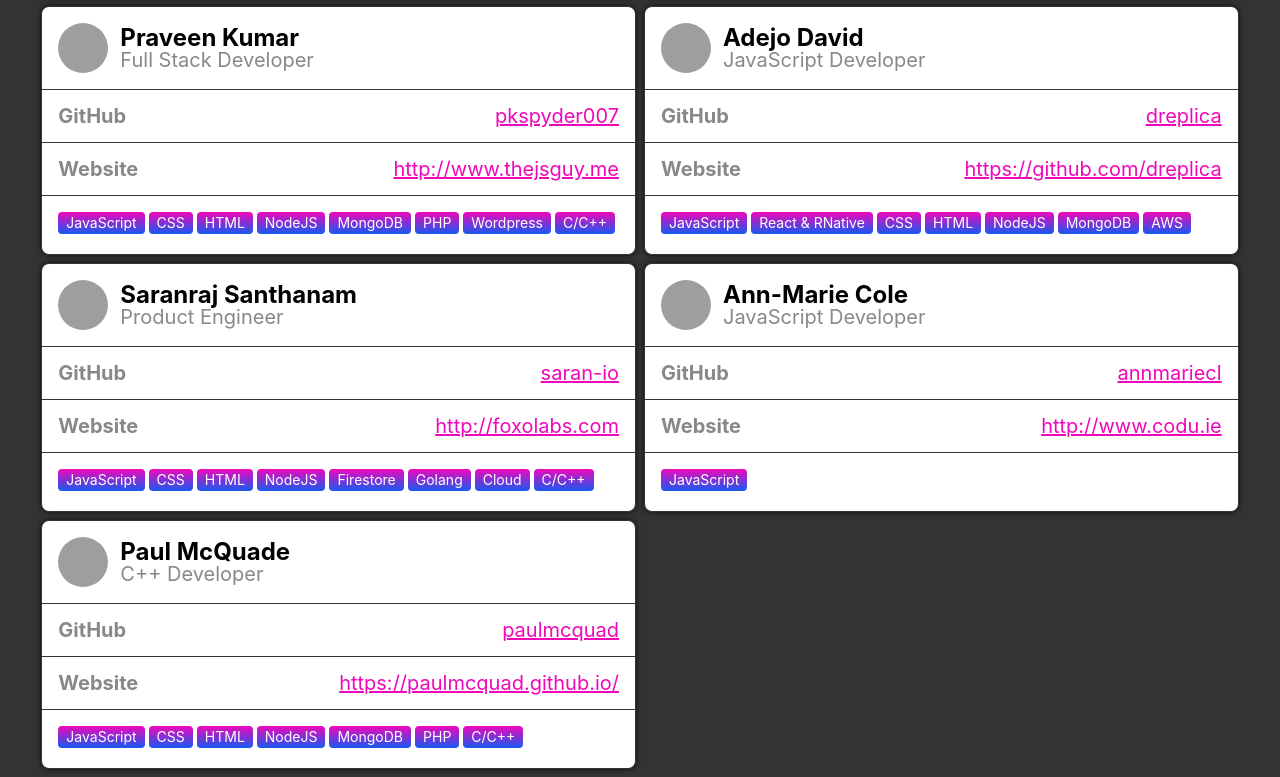
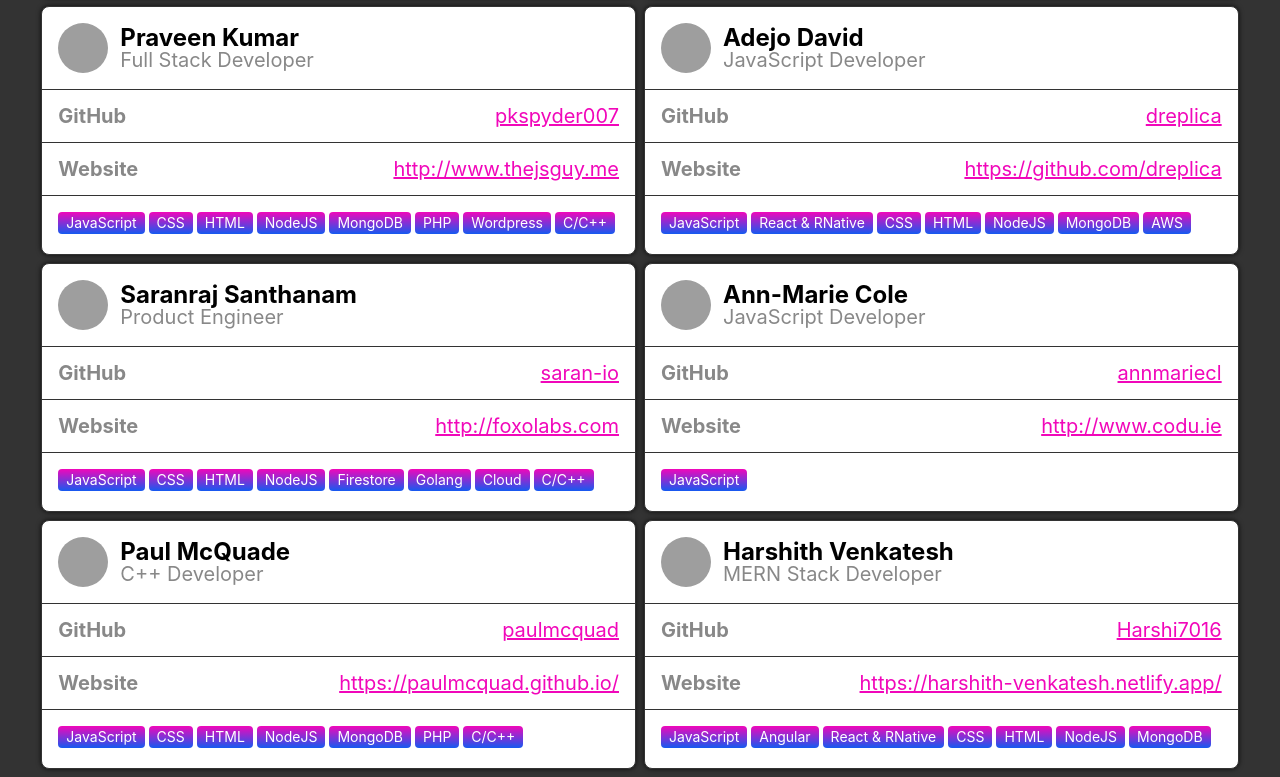
Before and after one commit to codu-code/contributors, a React (Create React App) app: page / in a window 1280 px wide. Shown: the part 347-1124 px from the top of the page. Built offline with nearby package versions, Linux system fonts and the light colour scheme; grey boxes are pictures that could not be loaded.

Commit message:
Update contributors.js

```diff
--- a/src/contributors.js
+++ b/src/contributors.js
@@ -81,5 +81,21 @@ export default [
       username: "paulmcquad",
       website: "https://paulmcquad.github.io/",
       skills: ["JavaScript", "CSS", "HTML", "NodeJS", "MongoDB", "PHP", "C/C++"]
-  }
+  },
+  {
+    id: "LZTQ123",
+    name: "Harshith Venkatesh",
+    title: "MERN Stack Developer",
+    username: "Harshi7016",
+    website: "https://harshith-venkatesh.netlify.app/",
+    skills: [
+      "JavaScript",
+      "Angular",
+      "React & RNative",
+      "CSS",
+      "HTML",
+      "NodeJS",
+      "MongoDB",
+    ],
+  },
 ];
```
